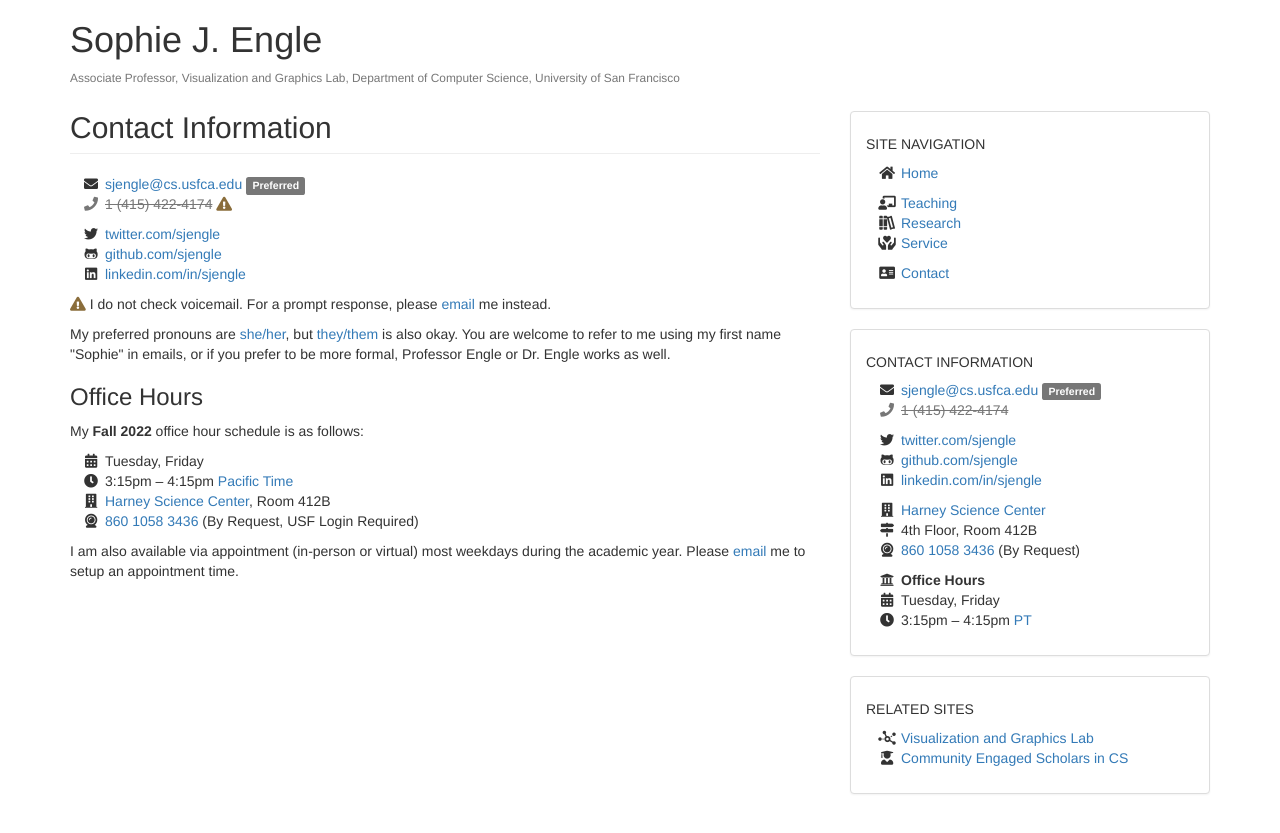
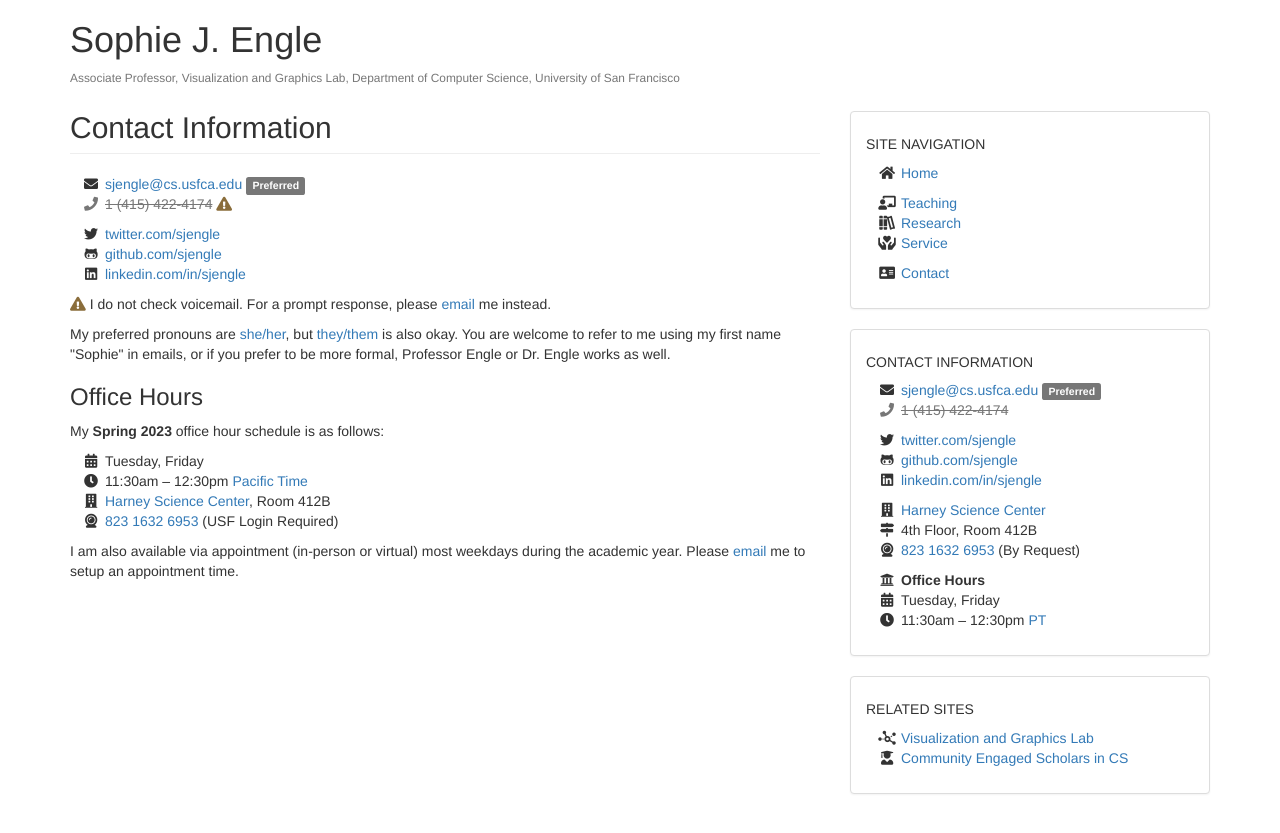
Before and after one commit to sjengle/sjengle.github.io, a Jekyll site: the page built from contact.html, in a window 1280 px wide. Shown: the top 833 px of the page. Built offline with Jekyll 4.4.1, drawn with Linux system fonts in a browser that asks for light colours.

Commit message:
Updating office hours

```diff
--- a/_layouts/default.html
+++ b/_layouts/default.html
@@ -111,14 +111,14 @@
             <ul class="fa-ul">
               <li><i class="fa-li fas fa-building"></i> <a href="https://maps.usfca.edu/?id=924#!m/160034">Harney Science Center</a></li>
               <li><i class="fa-li fas fa-map-signs"></i> 4th Floor, Room 412B</li>
-              <li><i class="fa-li fas fa-webcam"></i> <a href="https://usfca.zoom.us/j/86010583436">860 1058 3436</a> (By Request)</li>
+              <li><i class="fa-li fas fa-webcam"></i> <a href="https://usfca.zoom.us/j/82316326953">823 1632 6953</a> (By Request)</li>
             </ul>
 
             <ul class="fa-ul">
               <li><i class="fa-li fas fa-university
                 "></i> <strong>Office Hours</strong></li>
               <li><i class="fa-li fas fa-calendar-alt"></i> Tuesday, Friday</li>
-              <li><i class="fa-li fas fa-clock"></i>3:15pm &ndash; 4:15pm <a href="https://time.is/San_Francisco">PT</a></li>
+              <li><i class="fa-li fas fa-clock"></i>11:30am &ndash; 12:30pm <a href="https://time.is/San_Francisco">PT</a></li>
             </ul>
           </div>
         </div>
--- a/contact.html
+++ b/contact.html
@@ -20,13 +20,13 @@ title: Contact Information
 
 <h3>Office Hours</h3>
 
-<p>My <strong>Fall 2022</strong> office hour schedule is as follows:</p>
+<p>My <strong>Spring 2023</strong> office hour schedule is as follows:</p>
 
 <ul class="fa-ul">
   <li><i class="fa-li fas fa-calendar-alt"></i> Tuesday, Friday</li>
-  <li><i class="fa-li fas fa-clock"></i> 3:15pm &ndash; 4:15pm <a href="https://time.is/San_Francisco">Pacific Time</a></li>
+  <li><i class="fa-li fas fa-clock"></i> 11:30am &ndash; 12:30pm <a href="https://time.is/San_Francisco">Pacific Time</a></li>
   <li><i class="fa-li fas fa-building"></i> <a href="https://maps.usfca.edu/?id=924#!m/160034">Harney Science Center</a>, Room 412B</li>
-  <li><i class="fa-li fas fa-webcam"></i> <a href="https://usfca.zoom.us/j/86010583436">860 1058 3436</a> (By Request, USF Login Required)
+  <li><i class="fa-li fas fa-webcam"></i> <a href="https://usfca.zoom.us/j/82316326953">823 1632 6953</a> (USF Login Required)
 </ul>
 
 <p>I am also available via appointment (in-person or virtual) most weekdays during the academic year. Please <a href="mailto:sjengle@cs.usfca.edu">email</a> me to setup an appointment time.</p>
```
